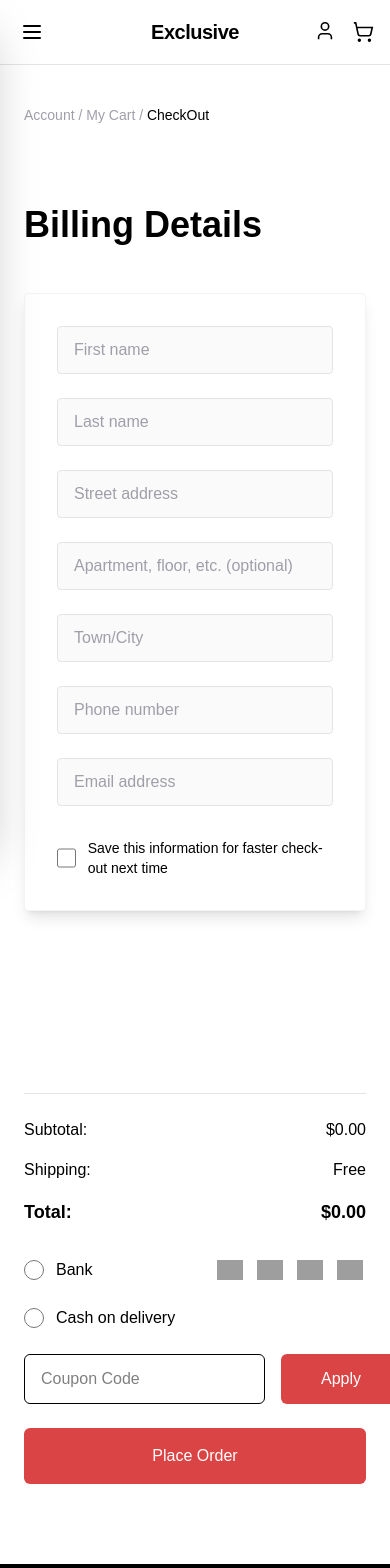
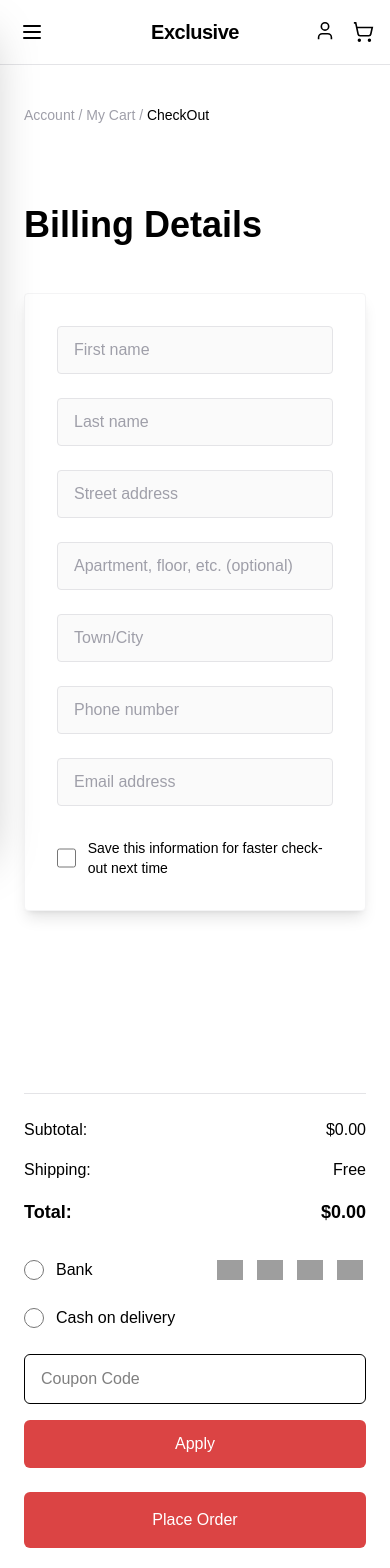
Before and after one commit to Muhammad-707/FastCart, a React (Vite) app: page /checkout in a window 390 px wide. Shown: the top 1568 px of the page. Built offline with nearby package versions, Linux system fonts and the light colour scheme; grey boxes are pictures that could not be loaded.

Commit message:
new commit

```diff
--- a/src/pages/Cart/Cart.tsx
+++ b/src/pages/Cart/Cart.tsx
@@ -58,8 +58,8 @@ export default function Cart() {
       </div>
 
       <div className="flex flex-col md:flex-row justify-between gap-10 mt-10">
-        <div className="flex gap-4 h-14">
-          <input placeholder="Coupon Code" className="border border-black dark:border-zinc-600 bg-transparent px-4 rounded-sm w-64" />
+        <div className="flex lg:flex-row flex-col gap-4 h-14">
+          <input placeholder="Coupon Code" className="border border-black dark:border-zinc-600 bg-transparent px-4 rounded-sm lg:py-0 py-1 w-full lg:w-64" />
           <button className="bg-[#DB4444] text-white px-12 py-3 rounded-sm hover:bg-[#b93838] transition-colors">Apply</button>
         </div>
 
--- a/src/pages/Checkout/Checkout.tsx
+++ b/src/pages/Checkout/Checkout.tsx
@@ -7,7 +7,7 @@ export default function Checkout() {
   const subtotal = items.reduce((acc, item) => acc + item.price * item.quantity, 0);
 
   return (
-    <div className="max-w-[1170px] mx-auto px-6 pt-10 pb-20 font-sans  dark:text-white transition-colors duration-300">
+    <div className="max-w-[1300px] mx-auto px-6 pt-10 pb-20 font-sans  dark:text-white transition-colors duration-300">
 
       {/* НАВИГАЦИЯ */}
       <nav className="mb-20 text-sm text-zinc-400">
@@ -21,7 +21,7 @@ export default function Checkout() {
       <div className="grid grid-cols-1 lg:grid-cols-2 gap-[150px] items-start">
 
         {/* ЛЕВАЯ ЧАСТЬ: ФОРМА */}
-        <div className="bg-white dark:bg-zinc-900 p-8 rounded shadow-lg border border-zinc-100 dark:border-zinc-800 transition-colors">
+        <div className="bg-white lg:w-[500px] dark:bg-zinc-900 p-8 rounded shadow-lg border border-zinc-100 dark:border-zinc-800 transition-colors">
           <div className="flex flex-col gap-6">
             {[
               "First name", "Last name", "Street address",
@@ -83,7 +83,7 @@ export default function Checkout() {
               <input type="radio" name="pay" className="w-5 h-5 accent-black dark:accent-white" /> Cash on delivery
             </label>
 
-            <div className="flex gap-4">
+            <div className="flex lg:flex-row flex-col gap-4">
               <input placeholder="Coupon Code" className="border border-black dark:border-zinc-700 bg-transparent px-4 py-3 flex-1 rounded-sm outline-none" />
               <button className="bg-[#DB4444] text-white px-10 py-3 rounded-sm hover:bg-[#b93838] transition-colors">Apply</button>
             </div>
```
